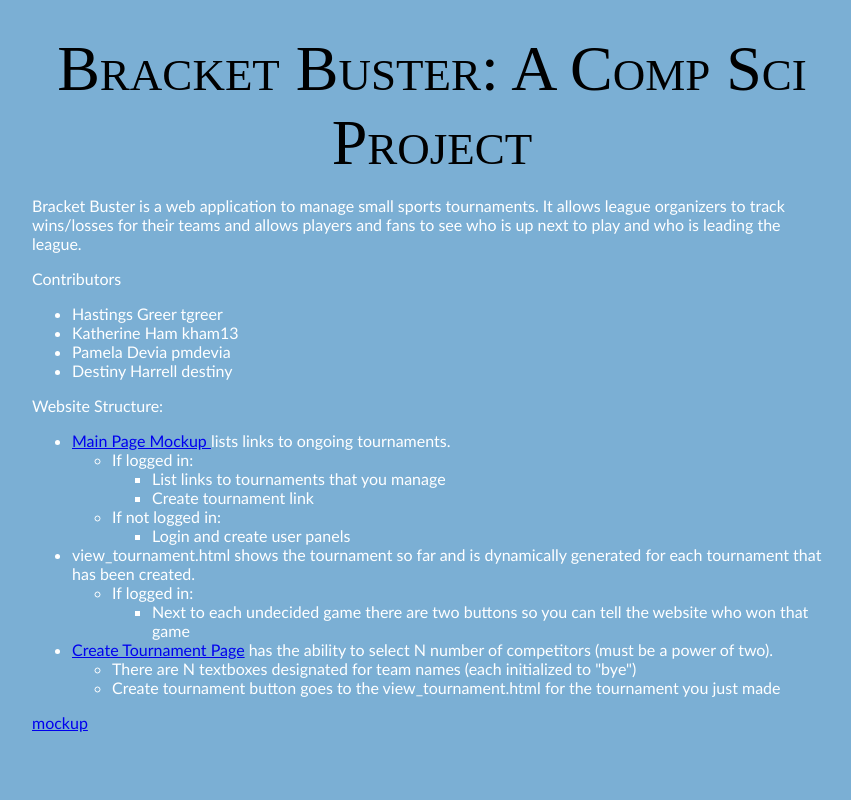
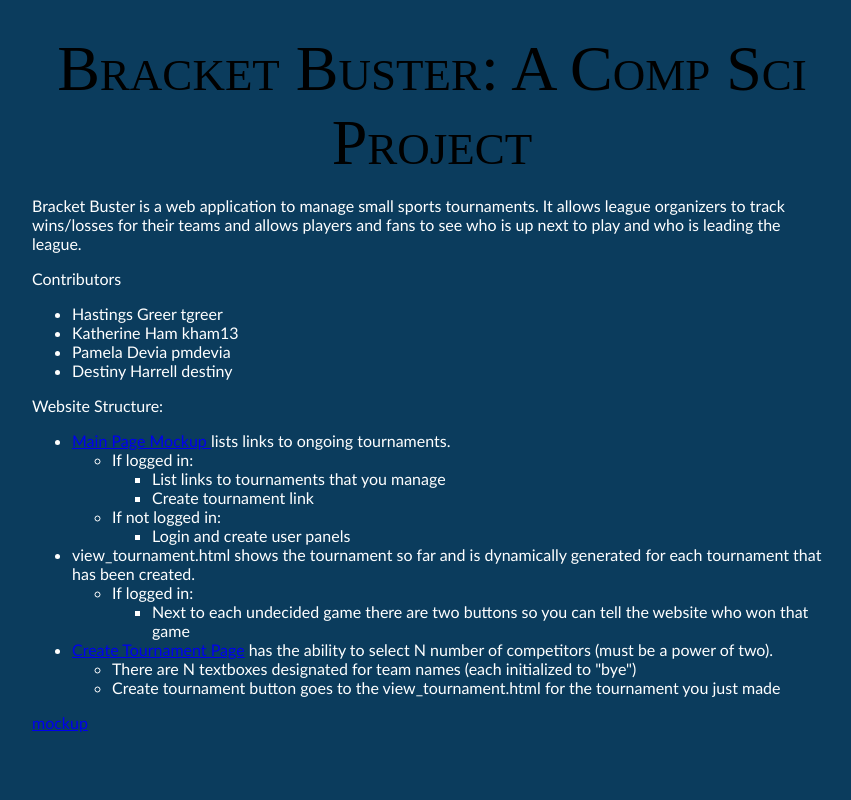
Before and after one commit to HastingsGreer/tournament-website, a PHP site: page / in a window 1280 px wide. Shown: the whole page, without its empty margins (208-1059 px from the left). Run offline with PHP 8.4, Linux system fonts and the light colour scheme.

Commit message:
Update styles.css

```diff
--- a/mockup/styles.css
+++ b/mockup/styles.css
@@ -1,6 +1,6 @@
 html{
     font-family: sans-serif;
-    background-color: #7BAFD4;
+    background-color: #0b3c5d;
 }
 
 body{
```
